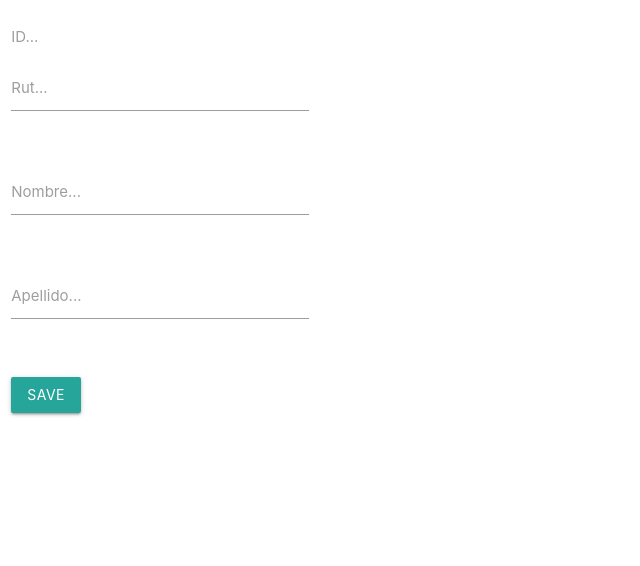
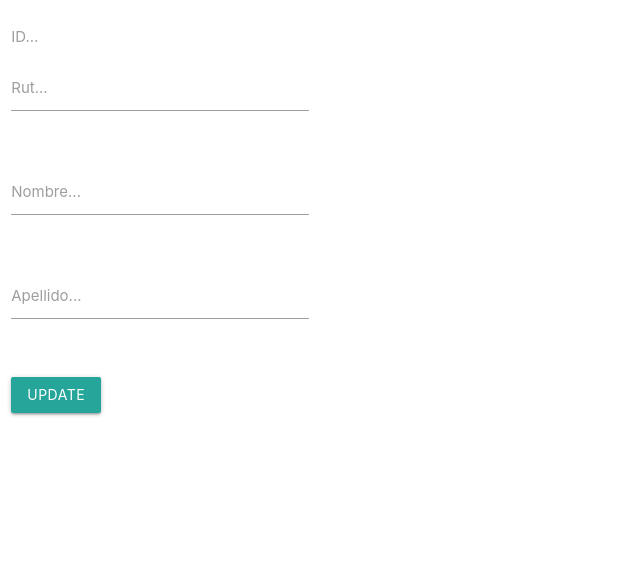
Before and after one commit to ev4squez/Bomb_segunda, a PHP site: page /edit.php in a window 1280 px wide. Shown: the part 193-759 px from the top of the page, without its empty margins (0-640 px from the left). Run offline with PHP 8.4, Linux system fonts and the light colour scheme; data that the repository does not hold is empty.

Commit message:
solucion insert

```diff
--- a/cod_registro.php
+++ b/cod_registro.php
@@ -5,11 +5,12 @@ include("conexcion.php");
 $rut = $_POST['rut'];
 $nom = $_POST['nombre'];
 $apell = $_POST['apellido'];
-global $conex;
+
 insert($rut, $nom, $apell);
 
 
 function insert($rut, $nom, $apell){
+	global $conex;
 	if(!mysqli_query($conex, "INSERT INTO responsable(Rut, Nombre, Apellido) VALUES ('".$rut."','".$nom."','".$apell."')"))
 	{
 		echo "Error";
--- a/edit.php
+++ b/edit.php
@@ -62,11 +62,7 @@ if (isset($_GET['id'])) {
 				</div>
 				<div class="row">
 					<div class="input-field col s12 m6 13">
-						<?php if ($update == true): ?>
 							<button class="btn" type="submit" name="update">update</button>
-							<?php else: ?>
-								<button class="btn" type="submit" name="save" >Save</button>
-							<?php endif ?>
 						</div>
 					</div>
 				</div>
```
